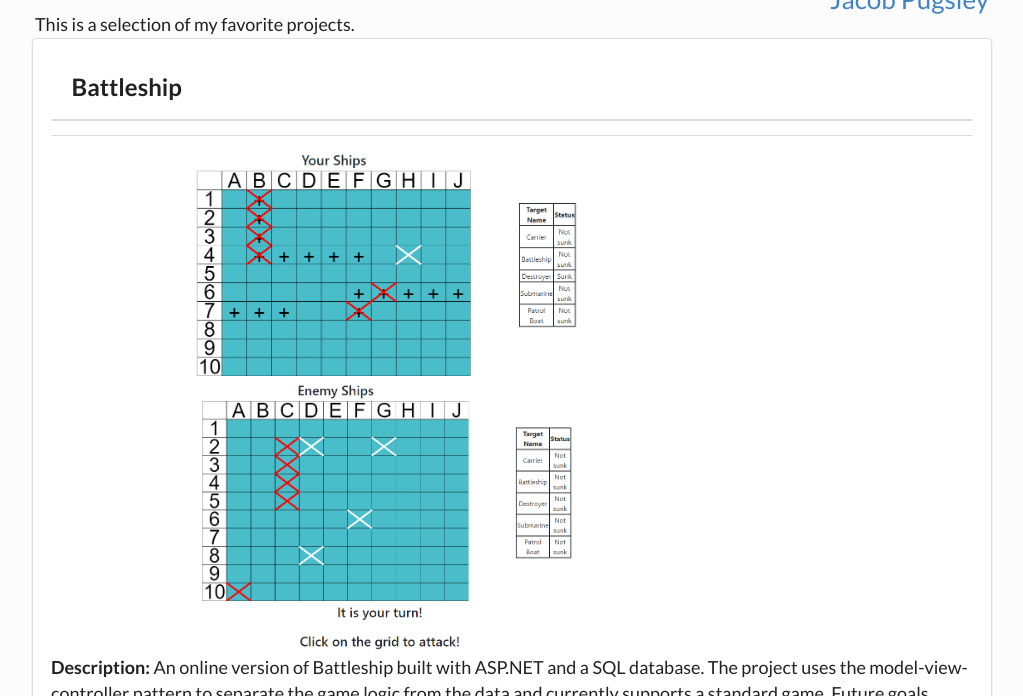
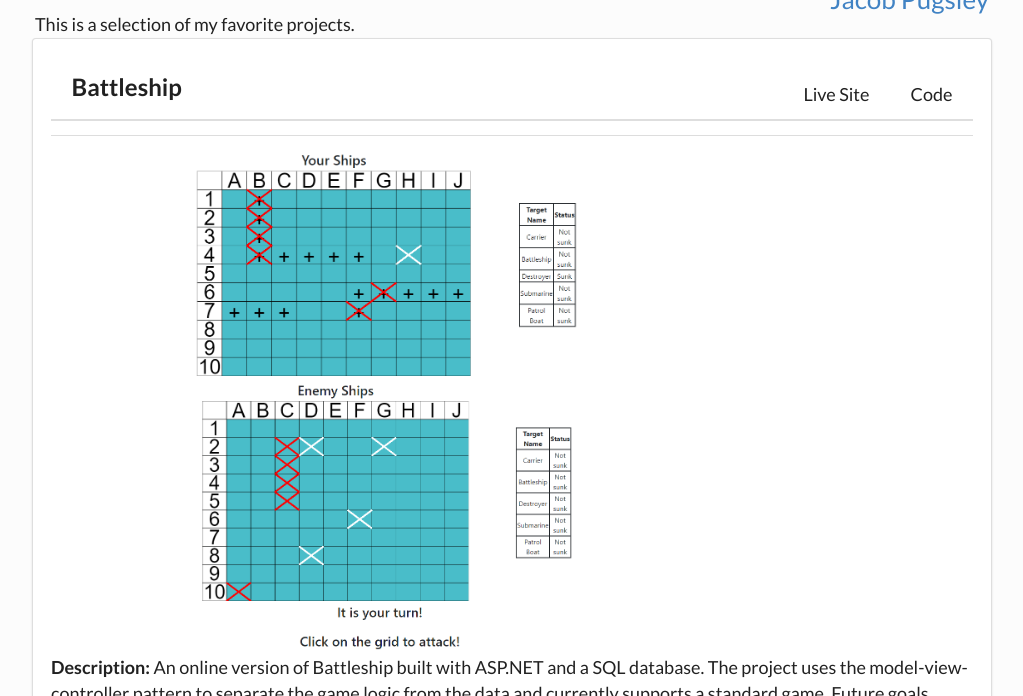
Before and after one commit to jacob-pugsley/jacob-pugsley.github.io, a plain HTML site: page index.html in a window 1280 px wide. Shown: the part 104-800 px from the top of the page, without its empty margins (128-1151 px from the left). Drawn offline with Linux system fonts and the light colour scheme; a script that the page names is missing.

Commit message:
added battleship live site again

```diff
--- a/index.html
+++ b/index.html
@@ -24,6 +24,10 @@
 				<a class="item">
 					<h2>Battleship</h2>
 				</a>
+				<div class="right menu">
+					<a class="item" href="https://battleship.raxapps.com">Live Site</a>
+					<a class="item" href="https://github.com/jacob-pugsley/Battleship">Code</a>
+				</div>
 			</div>
 			<div class="ui clearing divider"></div>
 			<div class="imageDiv"><img src="images/battleship/yourships.png"><img src="images/battleship/enemyships.png"></div>
```
